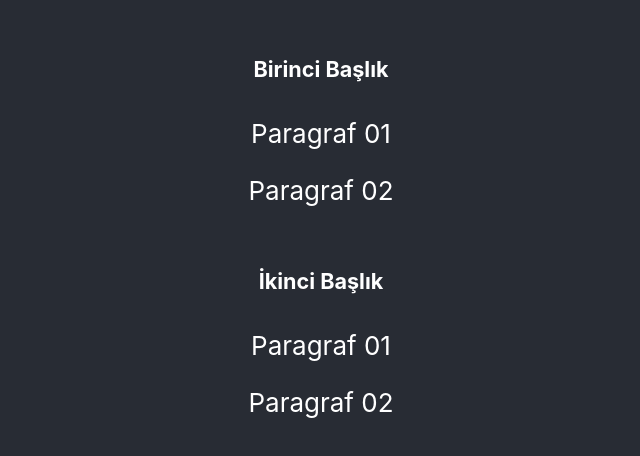
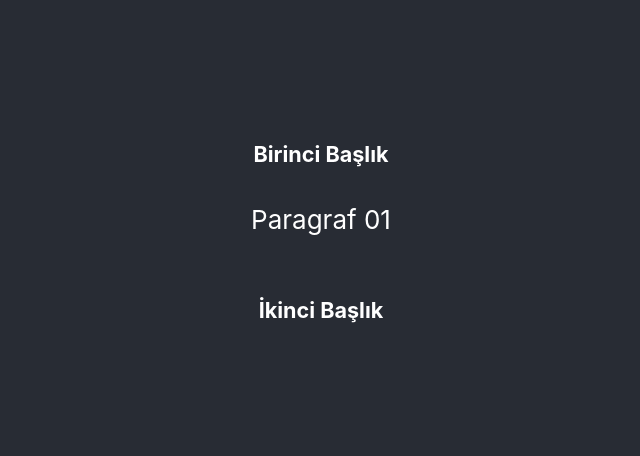
Before and after one commit to SuOzdemir/CRA101, a React (Create React App) app: page / in a window 1280 px wide. Shown: the part 168-624 px from the top of the page, without its empty margins (319-959 px from the left). Built offline with nearby package versions, Linux system fonts and the light colour scheme.

Commit message:
added Test.js

```diff
--- a/src/App.js
+++ b/src/App.js
@@ -5,7 +5,7 @@ function App() {
   return (
     <div className="App">
       <header className="App-header">
-        <Test baslik="Birinci Başlık" />
+        <Test baslik="Birinci Başlık" p1="Paragraf 01" />
         <Test  baslik="İkinci Başlık" />
       </header>
     </div>
--- a/src/component/Test.js
+++ b/src/component/Test.js
@@ -1,10 +1,10 @@
-export default function Test(props) {
+export default function Test({ baslik, p1, p2 }) {
 
     return (
       <div>
-          <h5>{props.baslik}</h5>
-          <p>Paragraf 01</p>
-          <p>Paragraf 02</p>
+          <h5>{baslik}</h5>
+          <p>{p1}</p>
+          <p>{p2}</p>
       </div>
     );
 }
```
